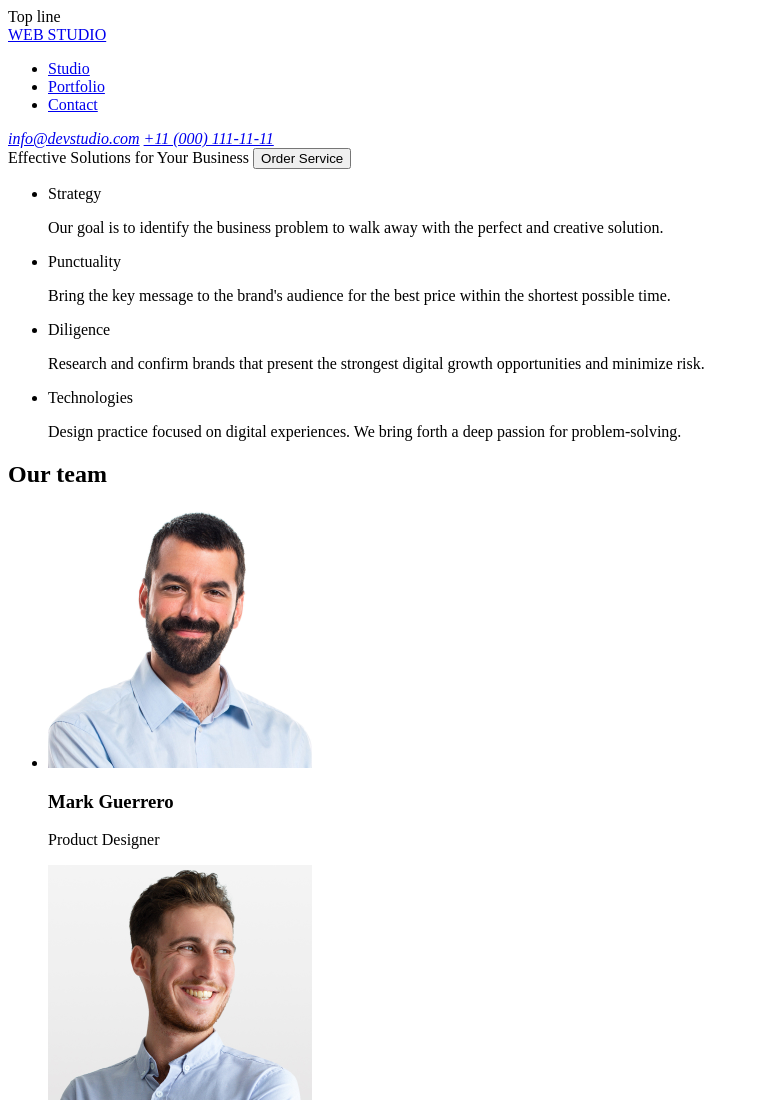
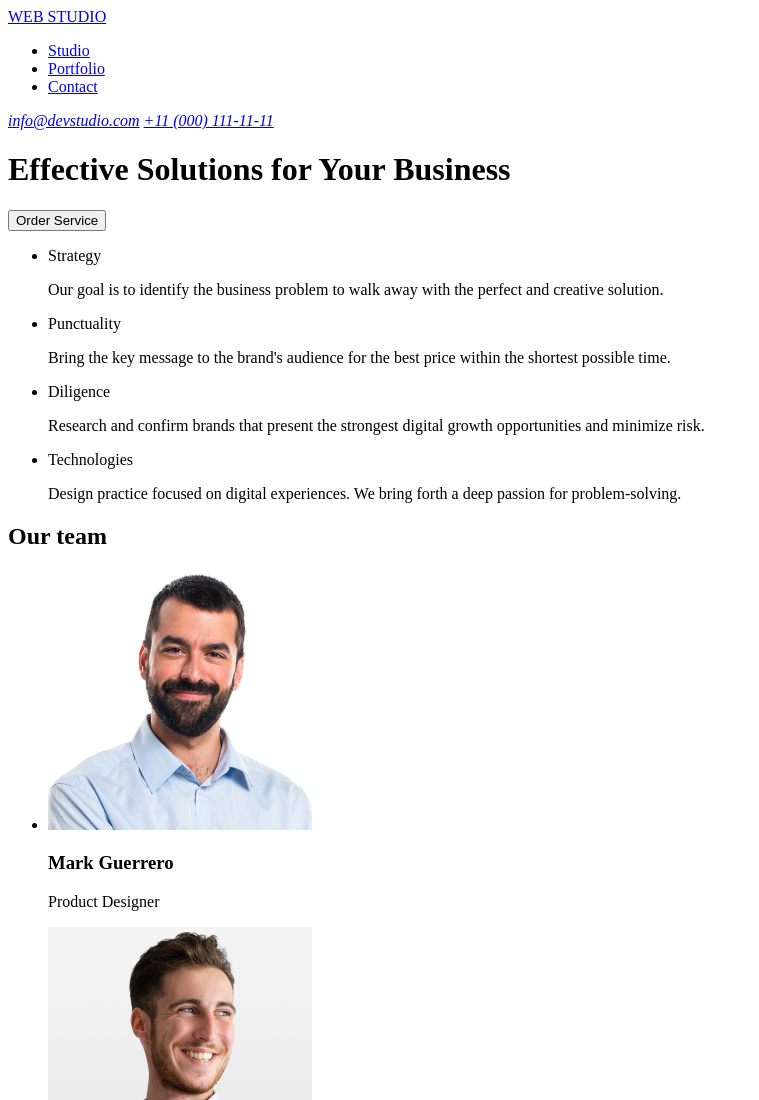
Before and after one commit to tnysha/HomeWork-1, a plain HTML site: page index.html in a window 1280 px wide. Shown: the top 1100 px of the page, without its empty margins (0-759 px from the left). Drawn offline with Linux system fonts and the light colour scheme.

Commit message:
save changes

```diff
--- a/index.html
+++ b/index.html
@@ -8,7 +8,7 @@
 </head>
 <body>
   <!--Top line header-->
-  <header> Top line</header>
+  <header></header>
 
   <nav>
     <a href="./index.html">WEB STUDIO</a>
@@ -25,9 +25,8 @@
 
   </address>
 
-<!-
+<!--Main block-->
 <h1>Effective Solutions for Your Business</h1>
-
 <button type="button">Order Service</button>
 
 <!--Section 1-->
@@ -48,7 +47,7 @@
     <p>Research and confirm brands that present the strongest digital growth opportunities and minimize risk.</p>
   </li>
   <li>
-    <p></p>Technologies<p>
+    <p>Technologies</p>
     <p>Design practice focused on digital experiences. We bring forth a deep passion for problem-solving.</p>
   </li>
 </ul>
@@ -57,8 +56,8 @@
 <!--Our team-->
 <h2>Our team</h2>
 <!-- section Our team -->
-<section2> </section2>
-<ul>
+  <section2></section2>
+  <ul>
   <li>
     <img src="./images/team card/Team Card1.jpg" alt="Mark Guerrero" width="264">
     <h3>Mark Guerrero</h3>
```
